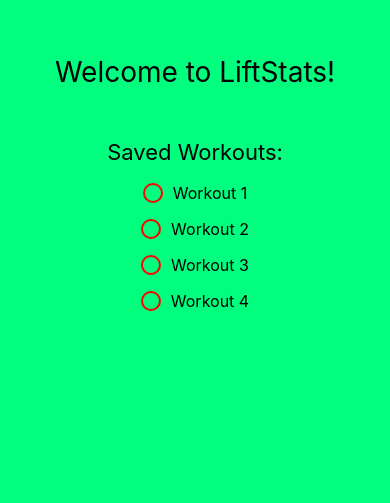
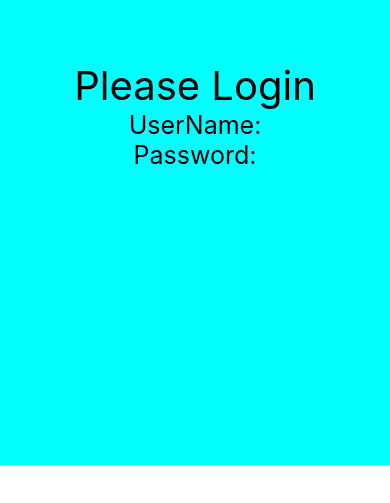
Before and after one commit to Mastt0/LiftStats, a React Native app: screen / in a window 390 px wide. Shown: the part 235-738 px from the top of the page. Built offline with nearby package versions, Linux system fonts and the light colour scheme.

Commit message:
Added new 'screens' and placed them in a new directory for better oganization. Also updated the app.js file to be the entry login screen upon opening the app

```diff
--- a/App.js
+++ b/App.js
@@ -1,101 +1,32 @@
-import React, { useState } from "react";
-import { StatusBar } from "expo-status-bar";
-import { StyleSheet, Text, View, TouchableOpacity } from "react-native";
+import React from "react";
+import { View, Text, StatusBar, SafeAreaView, StyleSheet } from "react-native";
 
-const RadioButton = ({ label, selected, onSelect }) => {
+const App = () => {
   return (
-    <TouchableOpacity onPress={onSelect}>
-      <View style={styles.radioButton}>
-        <View
-          style={[
-            styles.radioButtonIcon,
-            { borderColor: selected ? "black" : "red" },
-          ]}
-        >
-          {selected && <View style={styles.radioButtonSelected} />}
-        </View>
-        <Text style={styles.radioButtonLabel}>{label}</Text>
-      </View>
-    </TouchableOpacity>
+    <View>
+      <StatusBar barStyle="default" />
+      <SafeAreaView style={styles.container}>
+        <Text style={styles.text1}>Please Login</Text>
+        <Text style={styles.text2}>UserName:</Text>
+        <Text style={styles.text2}>Password:</Text>
+      </SafeAreaView>
+    </View>
   );
 };
 
-export default function App() {
-  const [selectedWorkout, setSelectedWorkout] = useState(null);
-
-  const handleWorkoutSelect = (workout) => {
-    if (selectedWorkout === workout) {
-      setSelectedWorkout(null); // Deselect if the same workout is selected
-    } else {
-      setSelectedWorkout(workout); // Select the new workout
-    }
-  };
-
-  return (
-    <View style={styles.container}>
-      <Text style={styles.heading}>Welcome to LiftStats!</Text>
-      <Text style={styles.subheading}>Saved Workouts:</Text>
-      <RadioButton
-        label="Workout 1"
-        selected={selectedWorkout === "Workout 1"}
-        onSelect={() => handleWorkoutSelect("Workout 1")}
-      />
-      <RadioButton
-        label="Workout 2"
-        selected={selectedWorkout === "Workout 2"}
-        onSelect={() => handleWorkoutSelect("Workout 2")}
-      />
-      <RadioButton
-        label="Workout 3"
-        selected={selectedWorkout === "Workout 3"}
-        onSelect={() => handleWorkoutSelect("Workout 3")}
-      />
-      <RadioButton
-        label="Workout 4"
-        selected={selectedWorkout === "Workout 4"}
-        onSelect={() => handleWorkoutSelect("Workout 4")}
-      />
-      <StatusBar style="auto" />
-    </View>
-  );
-}
-
 const styles = StyleSheet.create({
   container: {
-    flex: 1,
-    backgroundColor: "springgreen",
+    backgroundColor: "cyan",
+    height: 700,
     alignItems: "center",
     justifyContent: "center",
   },
-  radioButton: {
-    flexDirection: "row",
-    alignItems: "center",
-    marginVertical: 8,
+  text1: {
+    fontSize: 40,
   },
-  radioButtonIcon: {
-    width: 20,
-    height: 20,
-    borderRadius: 10,
-    borderWidth: 2,
-    marginRight: 10,
-    alignItems: "center",
-    justifyContent: "center",
-  },
-  radioButtonSelected: {
-    width: 12,
-    height: 12,
-    borderRadius: 6,
-    backgroundColor: "green",
-  },
-  radioButtonLabel: {
-    fontSize: 16,
-  },
-  heading: {
-    fontSize: 28,
-    marginBottom: 50,
-  },
-  subheading: {
-    fontSize: 22,
-    marginBottom: 10,
+  text2: {
+    fontSize: 25,
   },
 });
+
+export default App;
--- a/package.json
+++ b/package.json
@@ -9,10 +9,13 @@
     "web": "expo start --web"
   },
   "dependencies": {
+    "@react-navigation/native": "^6.1.6",
     "expo": "~48.0.15",
     "expo-status-bar": "~1.4.4",
     "react": "18.2.0",
-    "react-native": "0.71.7"
+    "react-native": "0.71.7",
+    "react-native-screens": "~3.20.0",
+    "react-native-safe-area-context": "4.5.0"
   },
   "devDependencies": {
     "@babel/core": "^7.20.0"
```
Also changed, not shown: src/screens/CalendarSelect.js (added, +101 -0 lines), src/screens/CreateWorkout.js (added), 2 other files (tests, documents, lock files or other folders).
